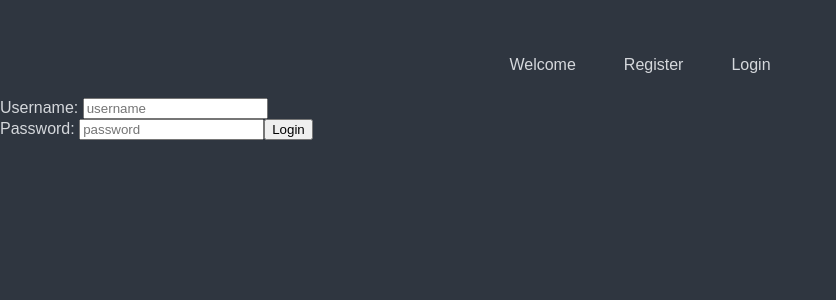
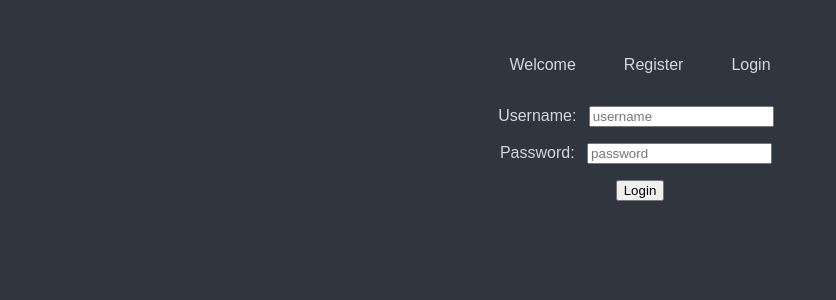
Before and after one commit to ElliottLarsen/WallyAndCoda, a React (Vite) app in the folder frontend/: page /login in a window 1280 px wide. Shown: the top 300 px of the page, without its empty margins (0-836 px from the left). Built offline with nearby package versions, Linux system fonts and the light colour scheme.

Commit message:
Form css.

```diff
--- a/frontend/src/App.css
+++ b/frontend/src/App.css
@@ -37,6 +37,13 @@ body {
   text-decoration: underline;
 }
 
+form {
+  text-align: center;
+}
+
+form > input, button {
+  margin: 0.5rem;
+}
 
 /*
 #root {
--- a/frontend/src/components/Login.tsx
+++ b/frontend/src/components/Login.tsx
@@ -39,6 +39,7 @@ export default function Login() {
             <br />
             <label htmlFor="password">Password: </label>
             <input id="password" type="password" placeholder="password" name="password" value={loginData.password} onChange={handleChange} required />
+            <br />
             <button type="submit">Login</button>
         </form>
     )
```
